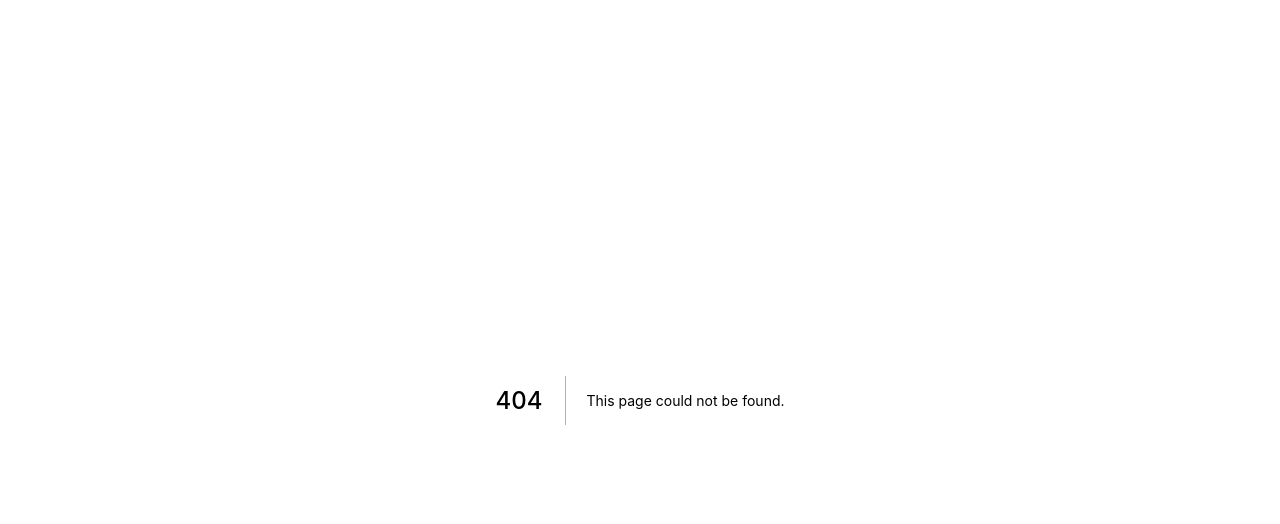
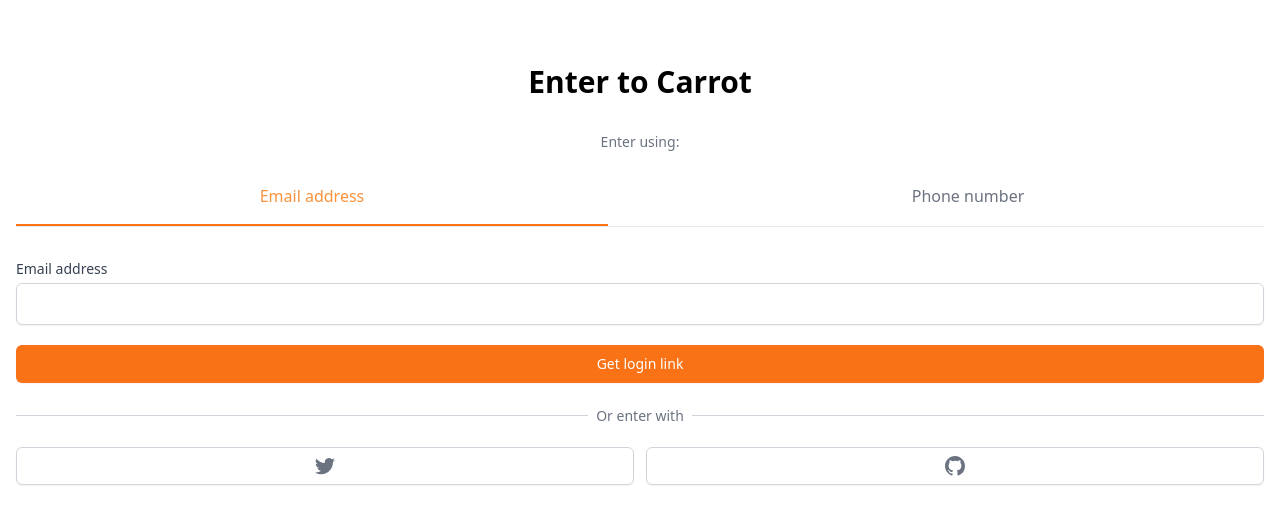
Before and after one commit to namwookyung/carrot-market, a Next.js app: page /enter in a window 1280 px wide. Before the commit this address had no page. Shown: the top 524 px of the page. Built offline with nearby package versions, Linux system fonts and the light colour scheme.

Commit message:
인증 화면 구성_24.06.22

```diff
--- a/package.json
+++ b/package.json
@@ -9,6 +9,7 @@
     "lint": "next lint"
   },
   "dependencies": {
+    "@tailwindcss/forms": "^0.5.7",
     "next": "12.0.7",
     "react": "17.0.2",
     "react-dom": "17.0.2"
--- /dev/null
+++ b/pages/enter.tsx
@@ -0,0 +1,82 @@
+import { useState } from "react";
+
+function cls(...classnames:string[]){
+    return classnames.join(" ");
+}
+
+export default function Enter() {
+  const [method, setMethod] = useState<"email" | "phone">("email");
+  const onEmailClick = () => setMethod("email");
+  const onPhoneClick = () => setMethod("phone");
+  return (
+    <div className="mt-16 px-4">
+      <h3 className="text-3xl font-bold text-center">Enter to Carrot</h3>
+      <div className="mt-8">
+        <div className="flex flex-col items-center">
+          <h5 className="text-sm text-gray-500 font-medium">Enter using:</h5>
+          <div className="grid border-b w-full mt-8 grid-cols-2 gap-16">
+            <button className={cls("pb-4 font-medium border-b-2", method === "email" ? "border-orange-500 text-orange-400" : "border-transparent text-gray-500")} onClick={onEmailClick}>
+                Email address
+            </button>
+            <button className={cls("pb-4 font-medium border-b-2", method === "phone" ? "border-orange-500 text-orange-400" : "border-transparent text-gray-500")} onClick={onPhoneClick}>
+                Phone number
+            </button>
+          </div>
+        </div>
+        <form className="flex flex-col mt-8">
+          <label className="text-sm font-medium text-gray-700">
+            {method === "email" ? "Email address" : null}
+            {method === "phone" ? "Phone number" : null}
+          </label>
+          <div className="mt-1">
+            {method === "email" ? <input type="email" className="apperance-none w-full px-3 py-2 border border-gray-300 rounded-md shadow-sm placeholder-gray-400 focus:outline-none focus:ring-orange-500 focus:border-orange-500" required /> : null}
+            {method === "phone" ? (
+              <div className="flex rounded-md shadow-sm">
+                <span className="flex items-center justify-center px-3 rounded-l-md border border-r-0 border-gray-300 bg-gray-50 text-gray-500 select-none text-sm">+82</span>
+                <input type="number" className="apperance-none w-full px-3 py-2 border border-gray-300 rounded-md rounded-l-none shadow-sm placeholder-gray-400 focus:outline-none focus:ring-orange-500 focus:border-orange-500" required />
+              </div>
+            ) : null}
+          </div>
+          <button className="mt-5 bg-orange-500 hover:bg-orange-600 text-white py-2 px-4 border border-transparent rounded-md shadow-sm text-sm font-medium focus:ring-2 focus:ring-offset-2 focus:ring-orange-500 focus:outline-none">
+            {method === "email" ? "Get login link" : null}
+            {method === "phone" ? "Get one-time password" : null}
+          </button>
+        </form>
+        <div className="mt-8">
+          <div className="relative">
+            <div className="absolute w-full border-t border-gray-300" />
+            <div className="relative -top-3 text-center">
+              <span className="bg-white px-2 text-sm text-gray-500">Or enter with</span>
+            </div>
+          </div>
+          <div className="grid grid-cols-2 mt-2 gap-3">
+            <button className="flex justify-center items-center py-2 px-4 border border-gray-300 rounded-md shadow-sm bg-white text-sm font-medium text-gray-500 hover:bg-gray-50">
+              <svg
+                className="w-5 h-5"
+                aria-hidden="true"
+                fill="currentColor"
+                viewBox="0 0 20 20"
+              >
+                <path d="M6.29 18.251c7.547 0 11.675-6.253 11.675-11.675 0-.178 0-.355-.012-.53A8.348 8.348 0 0020 3.92a8.19 8.19 0 01-2.357.646 4.118 4.118 0 001.804-2.27 8.224 8.224 0 01-2.605.996 4.107 4.107 0 00-6.993 3.743 11.65 11.65 0 01-8.457-4.287 4.106 4.106 0 001.27 5.477A4.073 4.073 0 01.8 7.713v.052a4.105 4.105 0 003.292 4.022 4.095 4.095 0 01-1.853.07 4.108 4.108 0 003.834 2.85A8.233 8.233 0 010 16.407a11.616 11.616 0 006.29 1.84" />
+              </svg>
+            </button>
+            <button className="flex justify-center items-center py-2 px-4 border border-gray-300 rounded-md shadow-sm bg-white text-sm font-medium text-gray-500 hover:bg-gray-50">
+              <svg
+                className="w-5 h-5"
+                aria-hidden="true"
+                fill="currentColor"
+                viewBox="0 0 20 20"
+              >
+                <path
+                  fillRule="evenodd"
+                  d="M10 0C4.477 0 0 4.484 0 10.017c0 4.425 2.865 8.18 6.839 9.504.5.092.682-.217.682-.483 0-.237-.008-.868-.013-1.703-2.782.605-3.369-1.343-3.369-1.343-.454-1.158-1.11-1.466-1.11-1.466-.908-.62.069-.608.069-.608 1.003.07 1.531 1.032 1.531 1.032.892 1.53 2.341 1.088 2.91.832.092-.647.35-1.088.636-1.338-2.22-.253-4.555-1.113-4.555-4.951 0-1.093.39-1.988 1.029-2.688-.103-.253-.446-1.272.098-2.65 0 0 .84-.27 2.75 1.026A9.564 9.564 0 0110 4.844c.85.004 1.705.115 2.504.337 1.909-1.296 2.747-1.027 2.747-1.027.546 1.379.203 2.398.1 2.651.64.7 1.028 1.595 1.028 2.688 0 3.848-2.339 4.695-4.566 4.942.359.31.678.921.678 1.856 0 1.338-.012 2.419-.012 2.747 0 .268.18.58.688.482A10.019 10.019 0 0020 10.017C20 4.484 15.522 0 10 0z"
+                  clipRule="evenodd"
+                />
+              </svg>
+            </button>
+          </div>
+        </div>
+      </div>
+    </div>
+  );
+}
--- a/tailwind.config.js
+++ b/tailwind.config.js
@@ -8,5 +8,5 @@
     extend: {},
   },
   darkMode: "media",  // media - 브라우저의 설정을 따라감, class - 브라우저 설정과 상관없이 모드를 토글해야 함
-  plugins: [],
+  plugins: [require("@tailwindcss/forms")],
 }
```
Also changed, not shown: 1 other file (tests, documents, lock files or other folders).
